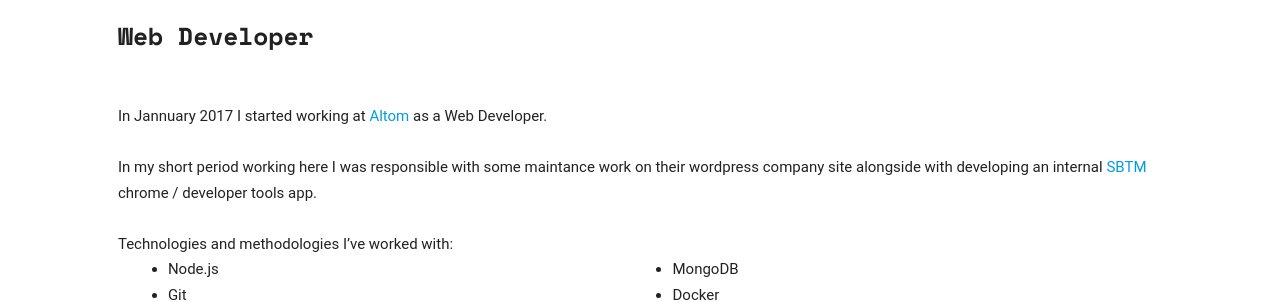
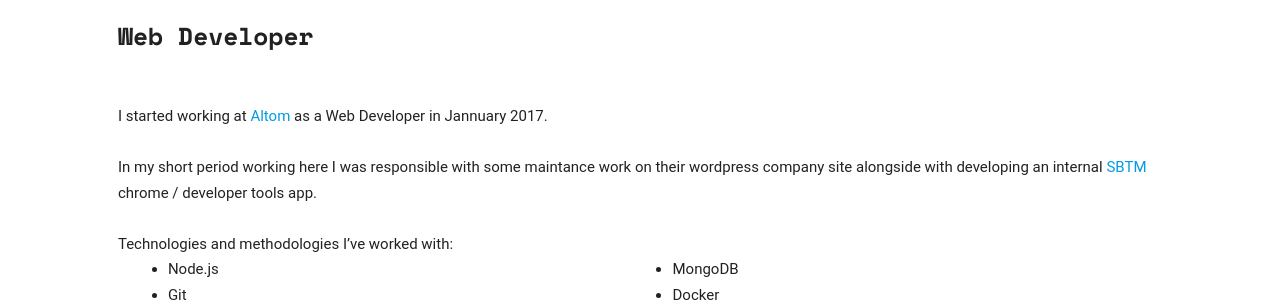
Before and after one commit to suciusergiu94/blog, a Jekyll site: the page built from _posts/work-experience/2017-01-10-job-altom.markdown, in a window 1280 px wide. Shown: the part 163-465 px from the top of the page. Built offline with Jekyll 4.4.1, drawn with Linux system fonts in a browser that asks for light colours.

```diff
--- a/_posts/work-experience/2017-01-10-job-altom.markdown
+++ b/_posts/work-experience/2017-01-10-job-altom.markdown
@@ -5,7 +5,7 @@ date:   2017-01-10 08:00:00 +0200
 description: Web Developer
 categories: work-experience
 ---
-In Jannuary 2017 I started working at [Altom][altom] as a Web Developer.
+I started working at [Altom][altom] as a Web Developer in Jannuary 2017.
 <br/>
 <br/>
 In my short period working here I was responsible with some maintance work on their wordpress company site alongside with developing an internal [SBTM][sbtm] chrome / developer tools app.
--- a/_posts/work-experience/2017-06-10-job-lifeishard.markdown
+++ b/_posts/work-experience/2017-06-10-job-lifeishard.markdown
@@ -5,7 +5,7 @@ date:   2017-01-10 08:00:00 +0200
 description: PHP Developer
 categories: work-experience
 ---
-In June 2017 I started working at [Life is hard][lih] as a PHP Developer.
+I started working at [Life is hard][lih] as a PHP Developer in June 2017.
 <br/>
 I'm mainly working fullstack both doing development and support on various projects. Mostly I'm using PHP for backend and and JQuery + Bootstrap for frontend trying to migrate to tailwind, and Vue.
 <br>
```
